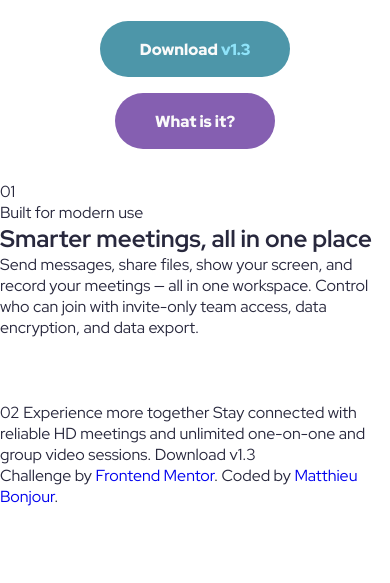
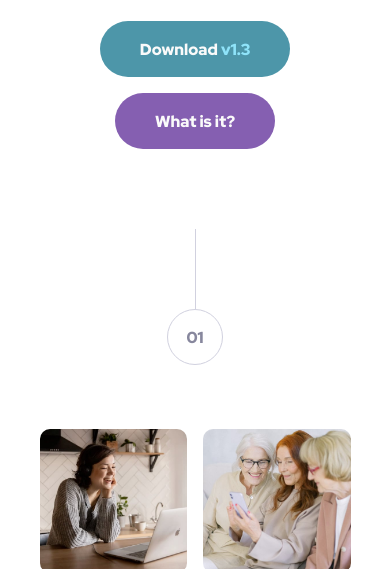
Before and after one commit to Matthieu83600/meet-landing-page, a website: page index.html in a window 390 px wide. Shown: the part 517-1100 px from the top of the page. Before the commit the page ends 1024 px from the top, so only its background shows below. Drawn offline with Linux system fonts and the light colour scheme.

Commit message:
style: mobile-first introduction section

```diff
--- a/sass/base/_theme.scss
+++ b/sass/base/_theme.scss
@@ -4,6 +4,7 @@
 // REM font-sizes
 $fs-16: 1rem;
 $fs-18: 1.125rem;
+$fs-32: 2rem;
 $fs-40: 2.5rem;
 $fs-48: 3rem;
 $fs-64: 4rem;
--- a/sass/styles/home.scss
+++ b/sass/styles/home.scss
@@ -112,3 +112,82 @@
     }
   }
 }
+/* Introduction section */
+.introduction {
+  display: flex;
+  flex-direction: column;
+  align-items: center;
+  justify-content: center;
+  text-align: center;
+  gap: 4rem;
+  margin-block-start: 2rem;
+  margin-inline: 2rem;
+  &__indicator {
+    position: relative;
+    margin-block-start: 6rem;
+    > div {
+      width: 3.5rem;
+      height: 3.5rem;
+      border: 1px solid base.$slate-300;
+      border-radius: 50%;
+      > span {
+        position: absolute;
+        top: 50%;
+        left: 50%;
+        transform: translate(-50%, -50%);
+        font-weight: 900;
+        color: base.$slate-600;
+      }
+    }
+    > div::after {
+      position: absolute;
+      top: -5rem;
+      content: "";
+      background-color: base.$slate-300;
+      width: 1px;
+      height: 5rem;
+    }
+  }
+  &__cards {
+    display: grid;
+    grid-template-columns: repeat(2, auto);
+    gap: 1rem;
+    &-card {
+      inline-size: 9.2188rem;
+      block-size: 9rem;
+      border-radius: 10px;
+      background-repeat: no-repeat;
+      background-size: 100%;
+    }
+    &-card:nth-child(1) {
+      background-image: url("../assets/desktop/image-woman-in-videocall.jpg");
+    }
+    &-card:nth-child(2) {
+      background-image: url("../assets/desktop/image-women-videochatting.jpg");
+    }
+    &-card:nth-child(3) {
+      background-image: url("../assets/desktop/image-men-in-meeting.jpg");
+    }
+    &-card:nth-child(4) {
+      background-image: url("../assets/desktop/image-man-texting.jpg");
+    }
+  }
+  &__text {
+    &-subtitle {
+      font-size: 0.75rem;
+      font-weight: 900;
+      color: base.$cyan-600;
+      letter-spacing: base.$letter-spacing-4;
+      text-transform: uppercase;
+    }
+    &-title {
+      margin-block: 1rem 2rem;
+      font-size: base.$fs-32;
+      font-weight: 900;
+    }
+    &-description {
+      line-height: base.$line-height-150;
+      color: base.$slate-600;
+    }
+  }
+}
```
Also changed, not shown: styles/home.css, 1 other file.
